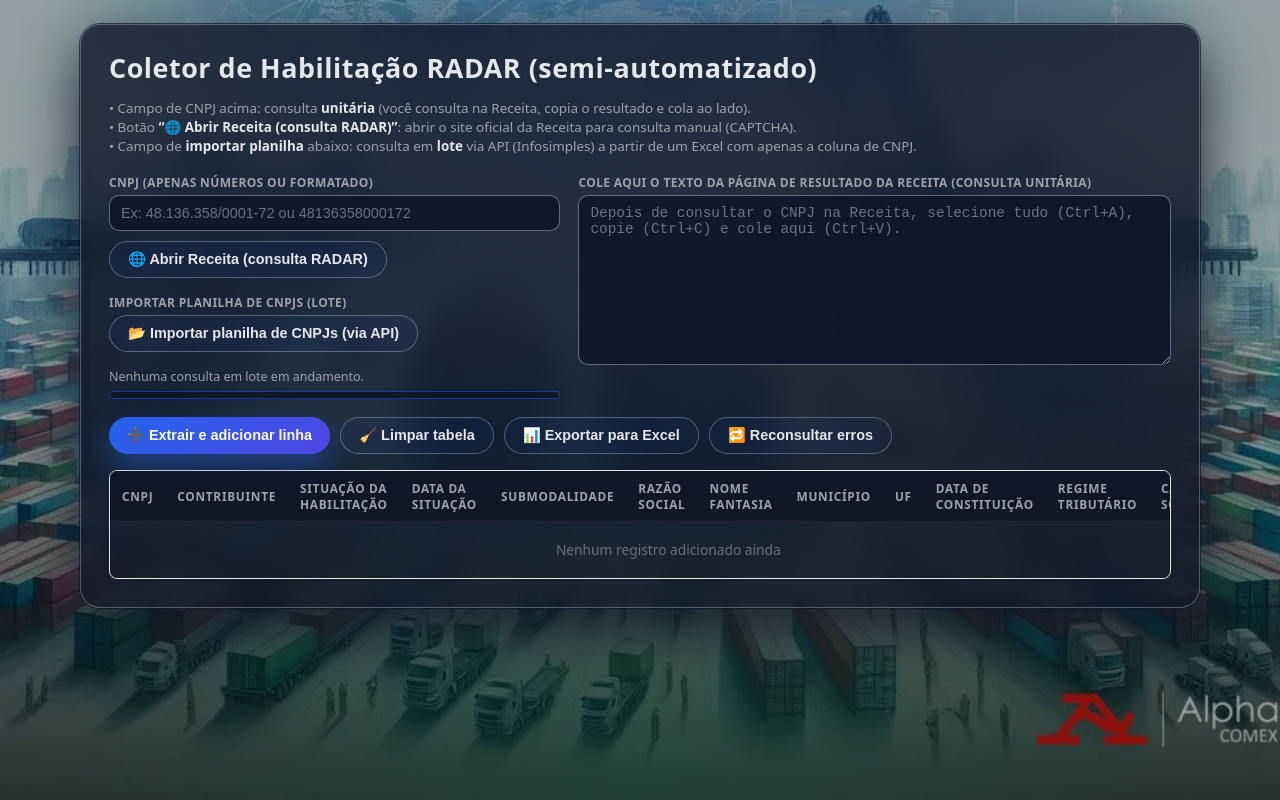
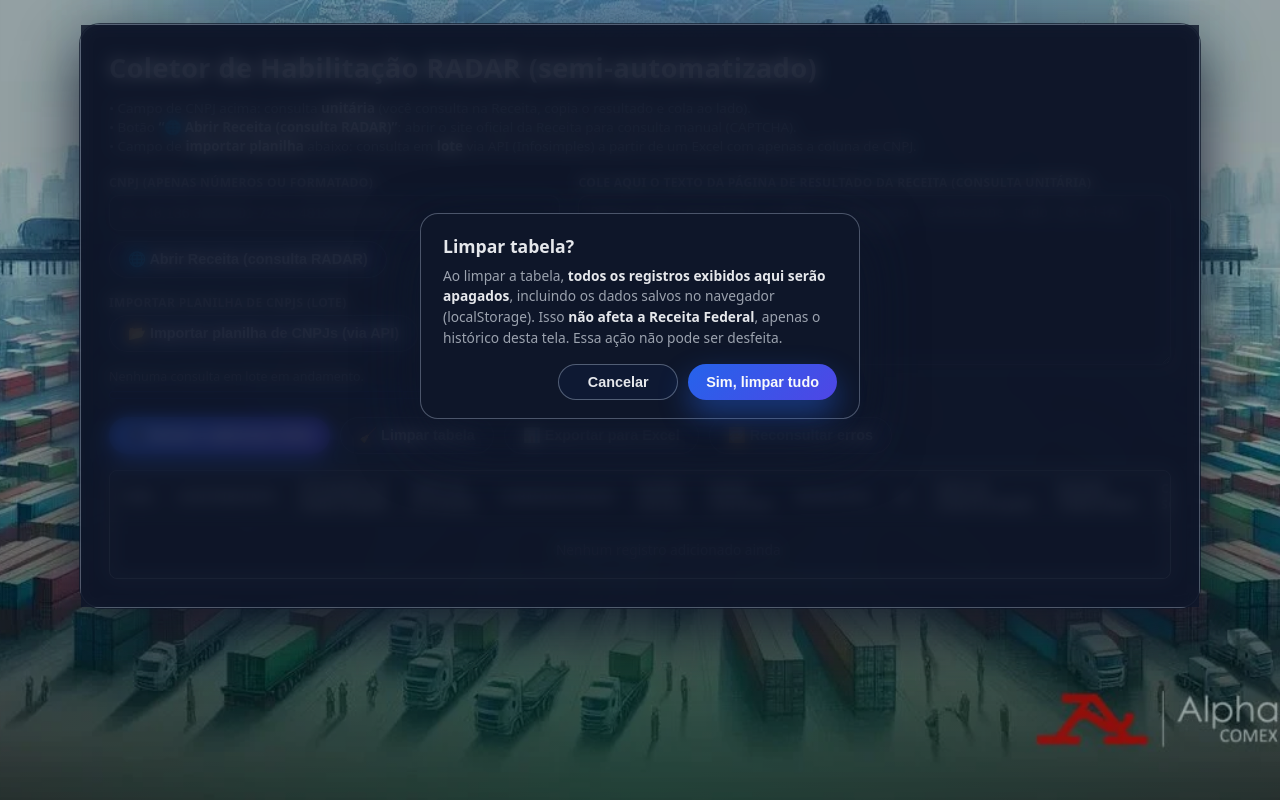
Before and after one commit to AndersonVelozo/Testesssss, a plain HTML site: page index.html in a window 1280 px wide. Both pictures are taken after a click on the button "🧹 Limpar tabela". Drawn offline with Linux system fonts and the light colour scheme.

Commit message:
atualizacao front-end

```diff
--- a/index.html
+++ b/index.html
@@ -99,6 +99,29 @@
         </button>
       </div>
 
+      <!-- MODAL: Confirmar limpeza da tabela -->
+      <div id="confirmClearOverlay" class="modal-overlay hidden">
+        <div class="modal-card">
+          <h2 class="modal-title">Limpar tabela?</h2>
+          <p class="modal-text">
+            Ao limpar a tabela,
+            <strong>todos os registros exibidos aqui serão apagados</strong>,
+            incluindo os dados salvos no navegador (localStorage). Isso
+            <strong>não afeta a Receita Federal</strong>, apenas o histórico
+            desta tela. Essa ação não pode ser desfeita.
+          </p>
+
+          <div class="modal-actions">
+            <button id="cancelClear" class="btn-secondary modal-btn">
+              Cancelar
+            </button>
+            <button id="confirmClear" class="btn-primary modal-btn">
+              Sim, limpar tudo
+            </button>
+          </div>
+        </div>
+      </div>
+
       <div
         style="
           max-height: 400px;
--- a/radar-backend/server.js
+++ b/radar-backend/server.js
@@ -760,12 +760,35 @@ async function reconsultarErros() {
 
 retryErrorsBtn.addEventListener("click", reconsultarErros);
 
-// ---------- LIMPAR TABELA ----------
+// ---------- LIMPAR TABELA (COM MODAL BONITO) ----------
+const confirmClearOverlay = document.getElementById("confirmClearOverlay");
+const confirmClearBtn = document.getElementById("confirmClear");
+const cancelClearBtn = document.getElementById("cancelClear");
+
 clearTableBtn.addEventListener("click", () => {
+  // abre o modal
+  confirmClearOverlay.classList.remove("hidden");
+});
+
+// cancelar -> apenas fecha o modal
+cancelClearBtn.addEventListener("click", () => {
+  confirmClearOverlay.classList.add("hidden");
+});
+
+// confirmar -> limpa tabela + localStorage
+confirmClearBtn.addEventListener("click", () => {
   registros = [];
   salvarNoLocalStorage();
   renderizarTodos();
   atualizarProgressoLote(0, 0);
+  confirmClearOverlay.classList.add("hidden");
+});
+
+// (opcional) fechar com ESC
+window.addEventListener("keydown", (e) => {
+  if (e.key === "Escape") {
+    confirmClearOverlay.classList.add("hidden");
+  }
 });
 
 // ---------- EXPORTAR PARA EXCEL ----------
--- a/style.css
+++ b/style.css
@@ -386,3 +386,60 @@ tbody tr:hover {
     background-position: center top, center bottom, center 75%;
   }
 }
+
+/* =============== MODAL DE CONFIRMAÇÃO =============== */
+
+.hidden {
+  display: none !important;
+}
+
+.modal-overlay {
+  position: fixed;
+  inset: 0;
+  background: rgba(15, 23, 42, 0.78);
+  backdrop-filter: blur(8px);
+  -webkit-backdrop-filter: blur(8px);
+  display: flex;
+  align-items: center;
+  justify-content: center;
+  z-index: 999;
+}
+
+.modal-card {
+  width: 100%;
+  max-width: 440px;
+  padding: 20px 22px 18px;
+  border-radius: 18px;
+  background: rgba(15, 23, 42, 0.98);
+  border: 1px solid rgba(148, 163, 184, 0.45);
+  box-shadow: 0 24px 60px rgba(15, 23, 42, 0.95);
+}
+
+.modal-title {
+  margin: 0 0 8px;
+  font-size: 1.1rem;
+  font-weight: 650;
+  color: #e5e7eb;
+}
+
+.modal-text {
+  margin: 0 0 16px;
+  font-size: 0.86rem;
+  color: #9ca3af;
+  line-height: 1.5;
+}
+
+.modal-text strong {
+  color: #e5e7eb;
+}
+
+.modal-actions {
+  display: flex;
+  justify-content: flex-end;
+  gap: 10px;
+}
+
+.modal-btn {
+  min-width: 120px;
+  justify-content: center;
+}
```
